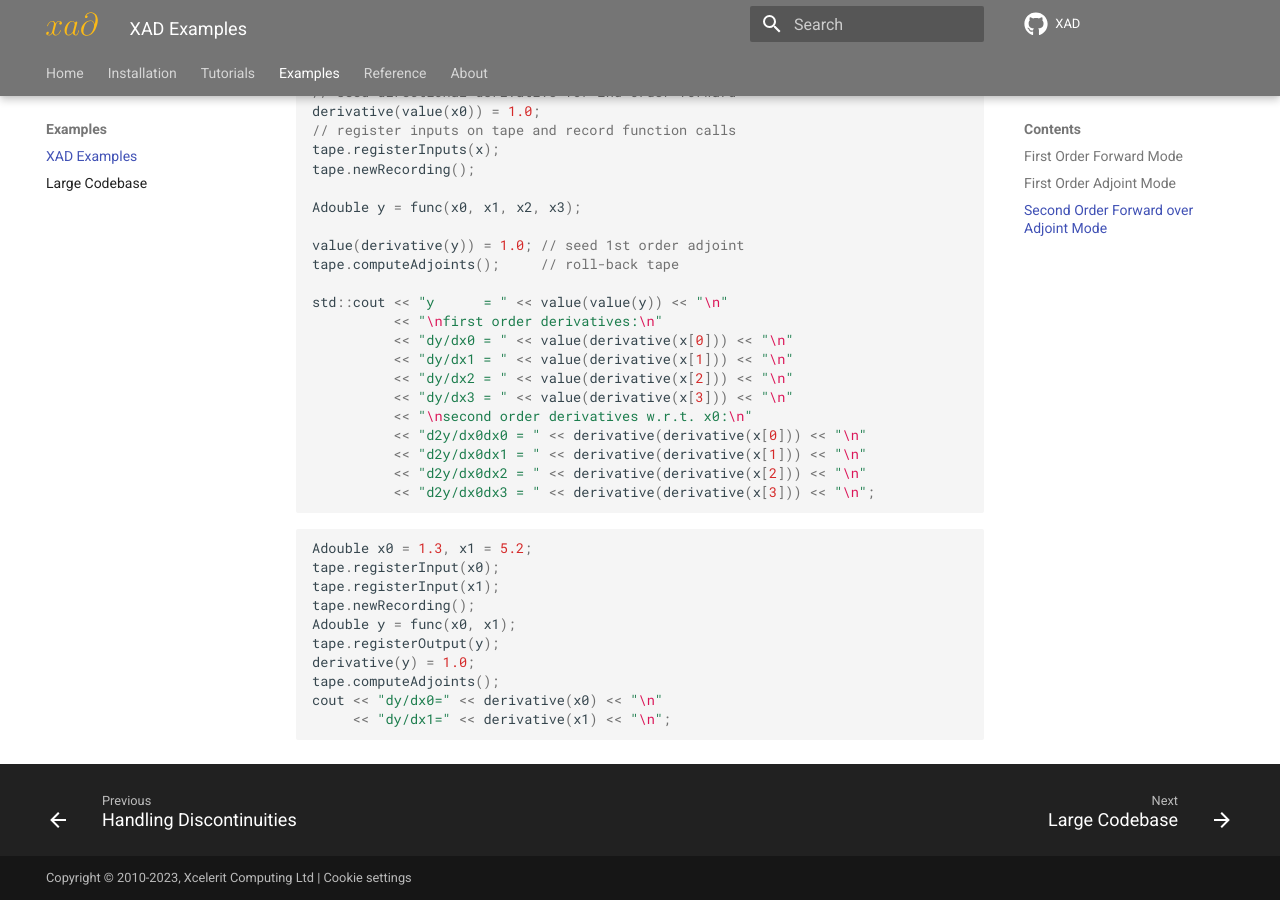
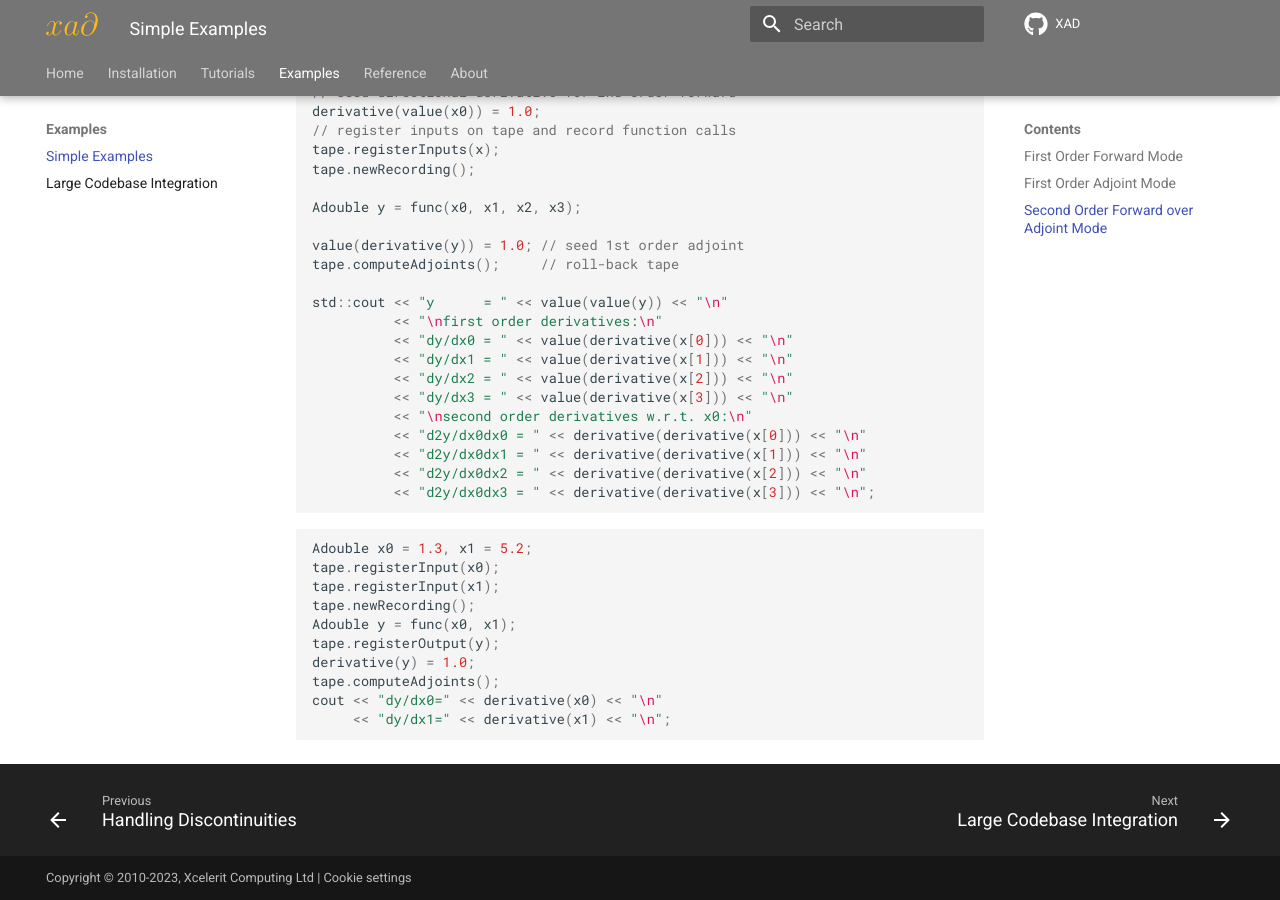
Before and after one commit to auto-differentiation/xad, an MkDocs documentation site: the page built from docs/examples/xad_examples.md, in a window 1280 px wide and 900 px high, scrolled down 1413 px. Built offline with MkDocs 1.6.1 and Material for MkDocs 9.7.7, drawn with Linux system fonts in a browser that asks for light colours; comment, search, counter and statistics services are not loaded.

Commit message:
renamed navigation items

```diff
--- a/mkdocs.yml
+++ b/mkdocs.yml
@@ -148,8 +148,8 @@ nav:
     - Higher-Order Derivatives: tutorials/higher_order.md
     - Handling Discontinuities: tutorials/smoothed_math.md
   - Examples:
-    - XAD Examples: examples/xad_examples.md
-    - Large Codebase: examples/quantlib.md
+    - Simple Examples: examples/xad_examples.md
+    - Large Codebase Integration: examples/quantlib.md
   - Reference:
     - Headers and Namespaces: ref/headers.md
     - AD Mode Interface: ref/interface.md
```
